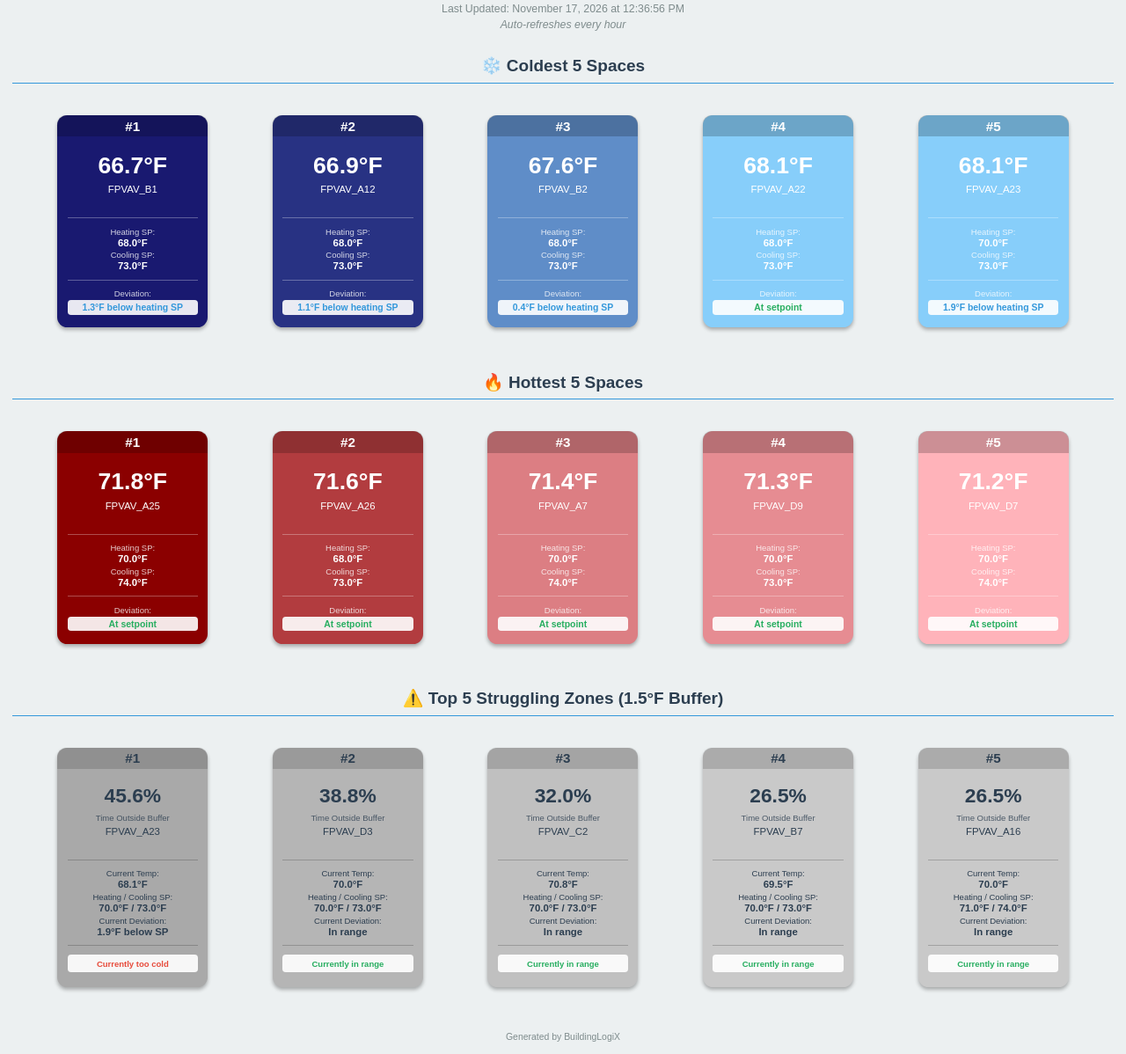
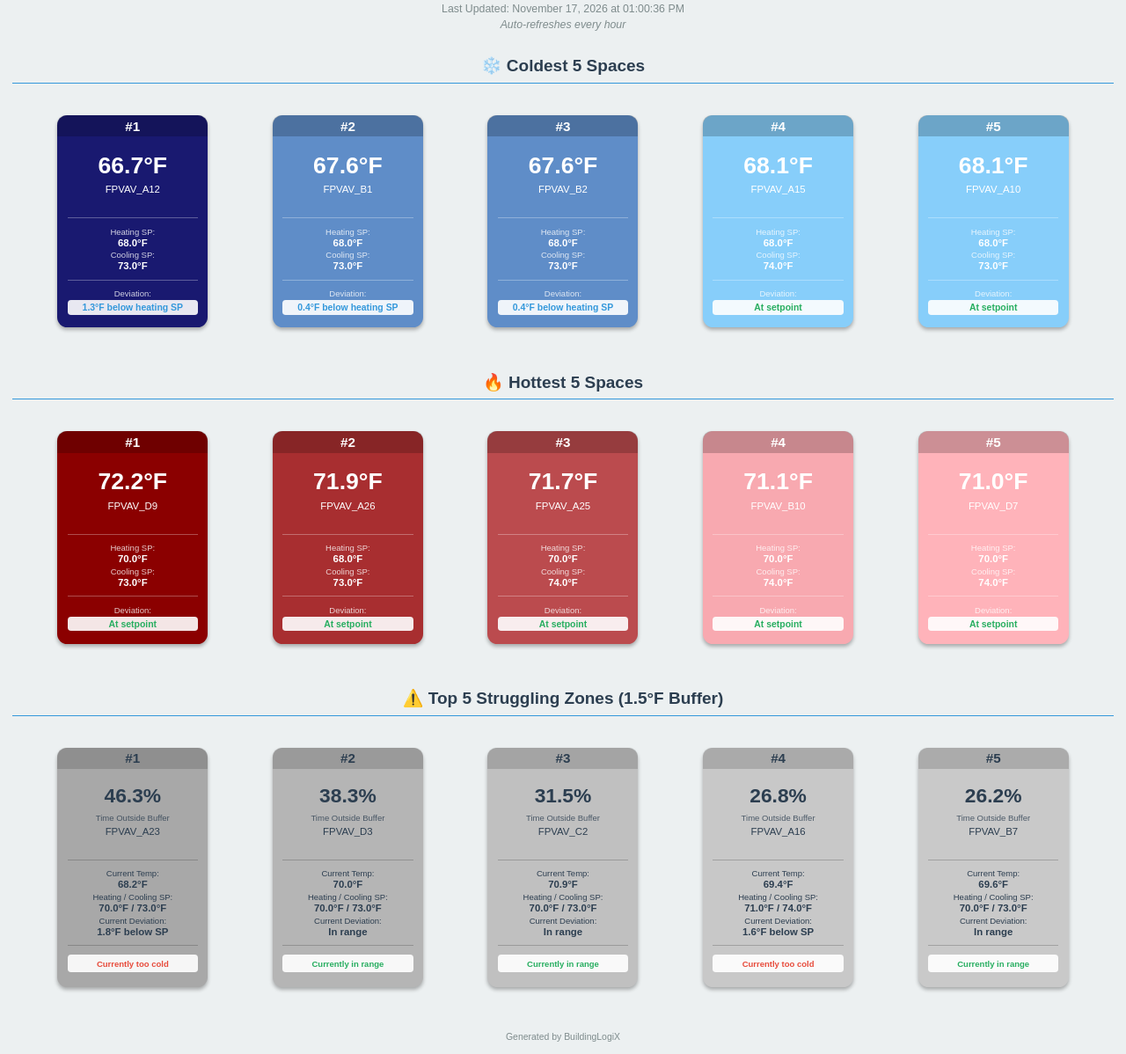
Before and after one commit to NAndersonBLX/cchs-coldest-spaces, a plain HTML site: page index.html in a window 1280 px wide. Shown: the part 50-1248 px from the top of the page at 88% size. Drawn offline with Linux system fonts and the light colour scheme.

Commit message:
Update building monitor - 2026-11-17 13:00:37

```diff
--- a/index.html
+++ b/index.html
@@ -181,7 +181,7 @@
 <body>
     <div class="header">
         <h1>Covenant Christian HS - Building Monitor</h1>
-        <p>Last Updated: November 17, 2026 at 12:36:56 PM</p>
+        <p>Last Updated: November 17, 2026 at 01:00:36 PM</p>
         <p style="font-style: italic; margin-top: 4px;">Auto-refreshes every hour</p>
     </div>
 
@@ -194,7 +194,7 @@
             </div>
             <div class="widget-content">
                 <div class="widget-temp">66.7°F</div>
-                <div class="widget-name">FPVAV_B1</div>
+                <div class="widget-name">FPVAV_A12</div>
                 <hr class="widget-divider">
                 <div class="widget-info">
                     <div class="widget-label">Heating SP:</div>
@@ -212,13 +212,13 @@
             </div>
         </div>
 
-        <div class="widget" style="background-color: rgb(40, 50, 131);">
+        <div class="widget" style="background-color: rgb(95, 141, 200);">
             <div class="widget-rank">
                 <h3>#2</h3>
             </div>
             <div class="widget-content">
-                <div class="widget-temp">66.9°F</div>
-                <div class="widget-name">FPVAV_A12</div>
+                <div class="widget-temp">67.6°F</div>
+                <div class="widget-name">FPVAV_B1</div>
                 <hr class="widget-divider">
                 <div class="widget-info">
                     <div class="widget-label">Heating SP:</div>
@@ -231,7 +231,7 @@
                 <hr class="widget-divider">
                 <div class="widget-info">
                     <div class="widget-label">Deviation:</div>
-                    <div class="widget-deviation" style="color: #3498db;">1.1°F below heating SP</div>
+                    <div class="widget-deviation" style="color: #3498db;">0.4°F below heating SP</div>
                 </div>
             </div>
         </div>
@@ -266,7 +266,31 @@
             </div>
             <div class="widget-content">
                 <div class="widget-temp">68.1°F</div>
-                <div class="widget-name">FPVAV_A22</div>
+                <div class="widget-name">FPVAV_A15</div>
+                <hr class="widget-divider">
+                <div class="widget-info">
+                    <div class="widget-label">Heating SP:</div>
+                    <div class="widget-value">68.0°F</div>
+                </div>
+                <div class="widget-info">
+                    <div class="widget-label">Cooling SP:</div>
+                    <div class="widget-value">74.0°F</div>
+                </div>
+                <hr class="widget-divider">
+                <div class="widget-info">
+                    <div class="widget-label">Deviation:</div>
+                    <div class="widget-deviation" style="color: #27ae60;">At setpoint</div>
+                </div>
+            </div>
+        </div>
+
+        <div class="widget" style="background-color: rgb(135, 206, 250);">
+            <div class="widget-rank">
+                <h3>#5</h3>
+            </div>
+            <div class="widget-content">
+                <div class="widget-temp">68.1°F</div>
+                <div class="widget-name">FPVAV_A10</div>
                 <hr class="widget-divider">
                 <div class="widget-info">
                     <div class="widget-label">Heating SP:</div>
@@ -284,13 +308,18 @@
             </div>
         </div>
 
-        <div class="widget" style="background-color: rgb(135, 206, 250);">
+    </div>
+
+    <h2 class="section-title">🔥 Hottest 5 Spaces</h2>
+    <div class="widgets-container">
+
+        <div class="widget" style="background-color: rgb(139, 0, 0);">
             <div class="widget-rank">
-                <h3>#5</h3>
+                <h3>#1</h3>
             </div>
             <div class="widget-content">
-                <div class="widget-temp">68.1°F</div>
-                <div class="widget-name">FPVAV_A23</div>
+                <div class="widget-temp">72.2°F</div>
+                <div class="widget-name">FPVAV_D9</div>
                 <hr class="widget-divider">
                 <div class="widget-info">
                     <div class="widget-label">Heating SP:</div>
@@ -303,22 +332,41 @@
                 <hr class="widget-divider">
                 <div class="widget-info">
                     <div class="widget-label">Deviation:</div>
-                    <div class="widget-deviation" style="color: #3498db;">1.9°F below heating SP</div>
+                    <div class="widget-deviation" style="color: #27ae60;">At setpoint</div>
                 </div>
             </div>
         </div>
 
-    </div>
-
-    <h2 class="section-title">🔥 Hottest 5 Spaces</h2>
-    <div class="widgets-container">
-
-        <div class="widget" style="background-color: rgb(139, 0, 0);">
+        <div class="widget" style="background-color: rgb(168, 46, 48);">
             <div class="widget-rank">
-                <h3>#1</h3>
+                <h3>#2</h3>
             </div>
             <div class="widget-content">
-                <div class="widget-temp">71.8°F</div>
+                <div class="widget-temp">71.9°F</div>
+                <div class="widget-name">FPVAV_A26</div>
+                <hr class="widget-divider">
+                <div class="widget-info">
+                    <div class="widget-label">Heating SP:</div>
+                    <div class="widget-value">68.0°F</div>
+                </div>
+                <div class="widget-info">
+                    <div class="widget-label">Cooling SP:</div>
+                    <div class="widget-value">73.0°F</div>
+                </div>
+                <hr class="widget-divider">
+                <div class="widget-info">
+                    <div class="widget-label">Deviation:</div>
+                    <div class="widget-deviation" style="color: #27ae60;">At setpoint</div>
+                </div>
+            </div>
+        </div>
+
+        <div class="widget" style="background-color: rgb(187, 75, 78);">
+            <div class="widget-rank">
+                <h3>#3</h3>
+            </div>
+            <div class="widget-content">
+                <div class="widget-temp">71.7°F</div>
                 <div class="widget-name">FPVAV_A25</div>
                 <hr class="widget-divider">
                 <div class="widget-info">
@@ -337,37 +385,13 @@
             </div>
         </div>
 
-        <div class="widget" style="background-color: rgb(178, 60, 63);">
+        <div class="widget" style="background-color: rgb(248, 169, 176);">
             <div class="widget-rank">
-                <h3>#2</h3>
+                <h3>#4</h3>
             </div>
             <div class="widget-content">
-                <div class="widget-temp">71.6°F</div>
-                <div class="widget-name">FPVAV_A26</div>
-                <hr class="widget-divider">
-                <div class="widget-info">
-                    <div class="widget-label">Heating SP:</div>
-                    <div class="widget-value">68.0°F</div>
-                </div>
-                <div class="widget-info">
-                    <div class="widget-label">Cooling SP:</div>
-                    <div class="widget-value">73.0°F</div>
-                </div>
-                <hr class="widget-divider">
-                <div class="widget-info">
-                    <div class="widget-label">Deviation:</div>
-                    <div class="widget-deviation" style="color: #27ae60;">At setpoint</div>
-                </div>
-            </div>
-        </div>
-
-        <div class="widget" style="background-color: rgb(220, 126, 131);">
-            <div class="widget-rank">
-                <h3>#3</h3>
-            </div>
-            <div class="widget-content">
-                <div class="widget-temp">71.4°F</div>
-                <div class="widget-name">FPVAV_A7</div>
+                <div class="widget-temp">71.1°F</div>
+                <div class="widget-name">FPVAV_B10</div>
                 <hr class="widget-divider">
                 <div class="widget-info">
                     <div class="widget-label">Heating SP:</div>
@@ -385,36 +409,12 @@
             </div>
         </div>
 
-        <div class="widget" style="background-color: rgb(230, 140, 146);">
-            <div class="widget-rank">
-                <h3>#4</h3>
-            </div>
-            <div class="widget-content">
-                <div class="widget-temp">71.3°F</div>
-                <div class="widget-name">FPVAV_D9</div>
-                <hr class="widget-divider">
-                <div class="widget-info">
-                    <div class="widget-label">Heating SP:</div>
-                    <div class="widget-value">70.0°F</div>
-                </div>
-                <div class="widget-info">
-                    <div class="widget-label">Cooling SP:</div>
-                    <div class="widget-value">73.0°F</div>
-                </div>
-                <hr class="widget-divider">
-                <div class="widget-info">
-                    <div class="widget-label">Deviation:</div>
-                    <div class="widget-deviation" style="color: #27ae60;">At setpoint</div>
-                </div>
-            </div>
-        </div>
-
         <div class="widget" style="background-color: rgb(255, 179, 186);">
             <div class="widget-rank">
                 <h3>#5</h3>
             </div>
             <div class="widget-content">
-                <div class="widget-temp">71.2°F</div>
+                <div class="widget-temp">71.0°F</div>
                 <div class="widget-name">FPVAV_D7</div>
                 <hr class="widget-divider">
                 <div class="widget-info">
@@ -438,18 +438,18 @@
     <h2 class="section-title">⚠️ Top 5 Struggling Zones (1.5°F Buffer)</h2>
     <div class="widgets-container">
 
-        <div class="widget" style="background-color: rgb(169, 169, 169);">
+        <div class="widget" style="background-color: rgb(168, 168, 168);">
             <div class="widget-rank" style="background-color: rgba(0,0,0,0.15);">
                 <h3 style="color: #2c3e50;">#1</h3>
             </div>
             <div class="widget-content">
-                <div class="widget-percent" style="color: #2c3e50;">45.6%</div>
+                <div class="widget-percent" style="color: #2c3e50;">46.3%</div>
                 <div class="widget-label" style="color: #2c3e50; opacity: 0.8;">Time Outside Buffer</div>
                 <div class="widget-name" style="color: #2c3e50;">FPVAV_A23</div>
                 <hr class="widget-divider" style="border-top-color: rgba(0,0,0,0.2);">
                 <div class="widget-info">
                     <div class="widget-label" style="color: #2c3e50;">Current Temp:</div>
-                    <div class="widget-value" style="color: #2c3e50;">68.1°F</div>
+                    <div class="widget-value" style="color: #2c3e50;">68.2°F</div>
                 </div>
                 <div class="widget-info">
                     <div class="widget-label" style="color: #2c3e50;">Heating / Cooling SP:</div>
@@ -457,7 +457,7 @@
                 </div>
                 <div class="widget-info">
                     <div class="widget-label" style="color: #2c3e50;">Current Deviation:</div>
-                    <div class="widget-value" style="color: #2c3e50;">1.9°F below SP</div>
+                    <div class="widget-value" style="color: #2c3e50;">1.8°F below SP</div>
                 </div>
                 <hr class="widget-divider" style="border-top-color: rgba(0,0,0,0.2);">
                 <div class="widget-status status-outside">Currently too cold</div>
@@ -469,7 +469,7 @@
                 <h3 style="color: #2c3e50;">#2</h3>
             </div>
             <div class="widget-content">
-                <div class="widget-percent" style="color: #2c3e50;">38.8%</div>
+                <div class="widget-percent" style="color: #2c3e50;">38.3%</div>
                 <div class="widget-label" style="color: #2c3e50; opacity: 0.8;">Time Outside Buffer</div>
                 <div class="widget-name" style="color: #2c3e50;">FPVAV_D3</div>
                 <hr class="widget-divider" style="border-top-color: rgba(0,0,0,0.2);">
@@ -495,13 +495,13 @@
                 <h3 style="color: #2c3e50;">#3</h3>
             </div>
             <div class="widget-content">
-                <div class="widget-percent" style="color: #2c3e50;">32.0%</div>
+                <div class="widget-percent" style="color: #2c3e50;">31.5%</div>
                 <div class="widget-label" style="color: #2c3e50; opacity: 0.8;">Time Outside Buffer</div>
                 <div class="widget-name" style="color: #2c3e50;">FPVAV_C2</div>
                 <hr class="widget-divider" style="border-top-color: rgba(0,0,0,0.2);">
                 <div class="widget-info">
                     <div class="widget-label" style="color: #2c3e50;">Current Temp:</div>
-                    <div class="widget-value" style="color: #2c3e50;">70.8°F</div>
+                    <div class="widget-value" style="color: #2c3e50;">70.9°F</div>
                 </div>
                 <div class="widget-info">
                     <div class="widget-label" style="color: #2c3e50;">Heating / Cooling SP:</div>
@@ -516,29 +516,29 @@
             </div>
         </div>
 
-        <div class="widget" style="background-color: rgb(201, 201, 201);">
+        <div class="widget" style="background-color: rgb(200, 200, 200);">
             <div class="widget-rank" style="background-color: rgba(0,0,0,0.15);">
                 <h3 style="color: #2c3e50;">#4</h3>
             </div>
             <div class="widget-content">
-                <div class="widget-percent" style="color: #2c3e50;">26.5%</div>
+                <div class="widget-percent" style="color: #2c3e50;">26.8%</div>
                 <div class="widget-label" style="color: #2c3e50; opacity: 0.8;">Time Outside Buffer</div>
-                <div class="widget-name" style="color: #2c3e50;">FPVAV_B7</div>
+                <div class="widget-name" style="color: #2c3e50;">FPVAV_A16</div>
                 <hr class="widget-divider" style="border-top-color: rgba(0,0,0,0.2);">
                 <div class="widget-info">
                     <div class="widget-label" style="color: #2c3e50;">Current Temp:</div>
-                    <div class="widget-value" style="color: #2c3e50;">69.5°F</div>
+                    <div class="widget-value" style="color: #2c3e50;">69.4°F</div>
                 </div>
                 <div class="widget-info">
                     <div class="widget-label" style="color: #2c3e50;">Heating / Cooling SP:</div>
-                    <div class="widget-value" style="color: #2c3e50;">70.0°F / 73.0°F</div>
+                    <div class="widget-value" style="color: #2c3e50;">71.0°F / 74.0°F</div>
                 </div>
                 <div class="widget-info">
                     <div class="widget-label" style="color: #2c3e50;">Current Deviation:</div>
-                    <div class="widget-value" style="color: #2c3e50;">In range</div>
+                    <div class="widget-value" style="color: #2c3e50;">1.6°F below SP</div>
                 </div>
                 <hr class="widget-divider" style="border-top-color: rgba(0,0,0,0.2);">
-                <div class="widget-status status-ok">Currently in range</div>
+                <div class="widget-status status-outside">Currently too cold</div>
             </div>
         </div>
 
@@ -547,17 +547,17 @@
                 <h3 style="color: #2c3e50;">#5</h3>
             </div>
             <div class="widget-content">
-                <div class="widget-percent" style="color: #2c3e50;">26.5%</div>
+                <div class="widget-percent" style="color: #2c3e50;">26.2%</div>
                 <div class="widget-label" style="color: #2c3e50; opacity: 0.8;">Time Outside Buffer</div>
-                <div class="widget-name" style="color: #2c3e50;">FPVAV_A16</div>
+                <div class="widget-name" style="color: #2c3e50;">FPVAV_B7</div>
                 <hr class="widget-divider" style="border-top-color: rgba(0,0,0,0.2);">
                 <div class="widget-info">
                     <div class="widget-label" style="color: #2c3e50;">Current Temp:</div>
-                    <div class="widget-value" style="color: #2c3e50;">70.0°F</div>
+                    <div class="widget-value" style="color: #2c3e50;">69.6°F</div>
                 </div>
                 <div class="widget-info">
                     <div class="widget-label" style="color: #2c3e50;">Heating / Cooling SP:</div>
-                    <div class="widget-value" style="color: #2c3e50;">71.0°F / 74.0°F</div>
+                    <div class="widget-value" style="color: #2c3e50;">70.0°F / 73.0°F</div>
                 </div>
                 <div class="widget-info">
                     <div class="widget-label" style="color: #2c3e50;">Current Deviation:</div>
```
